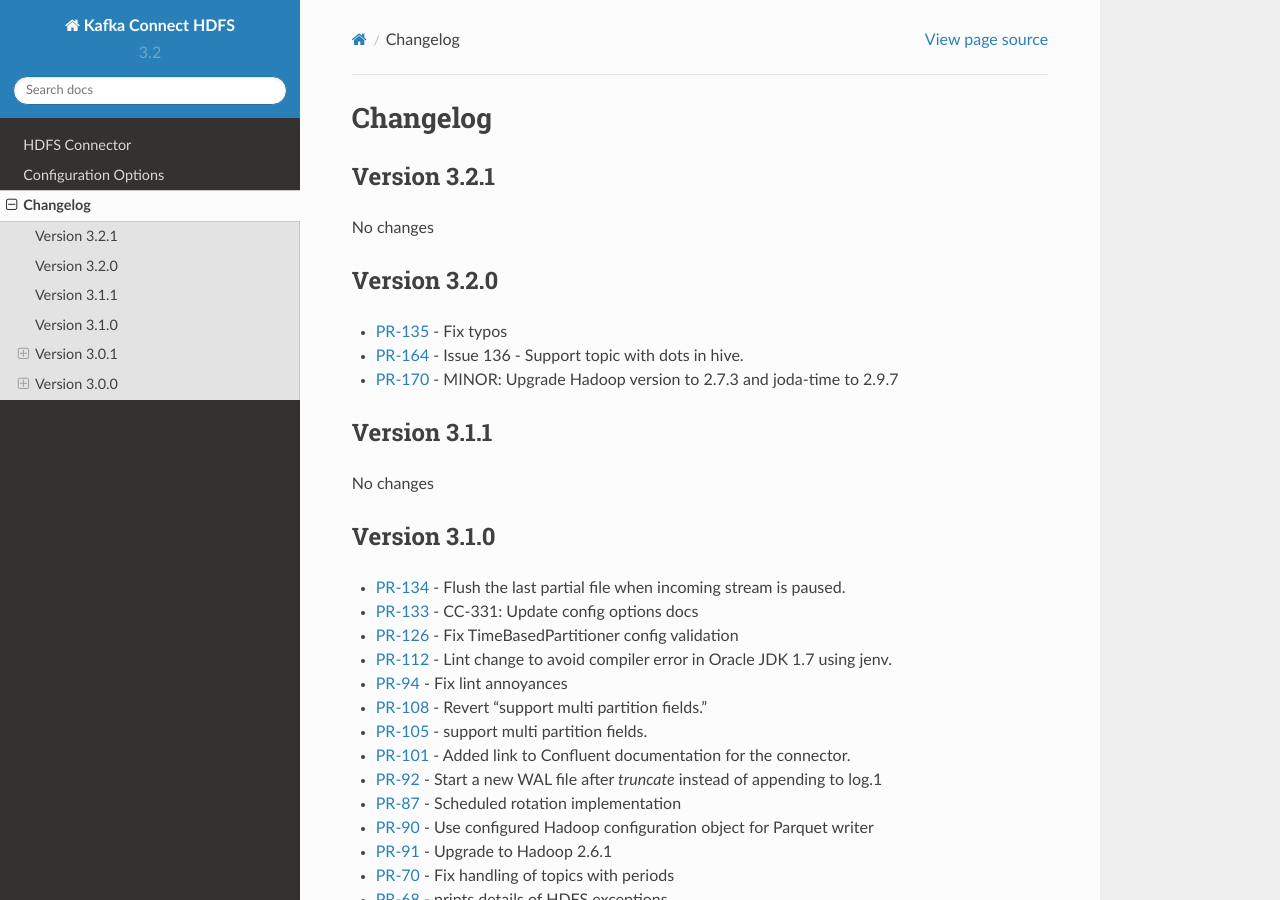
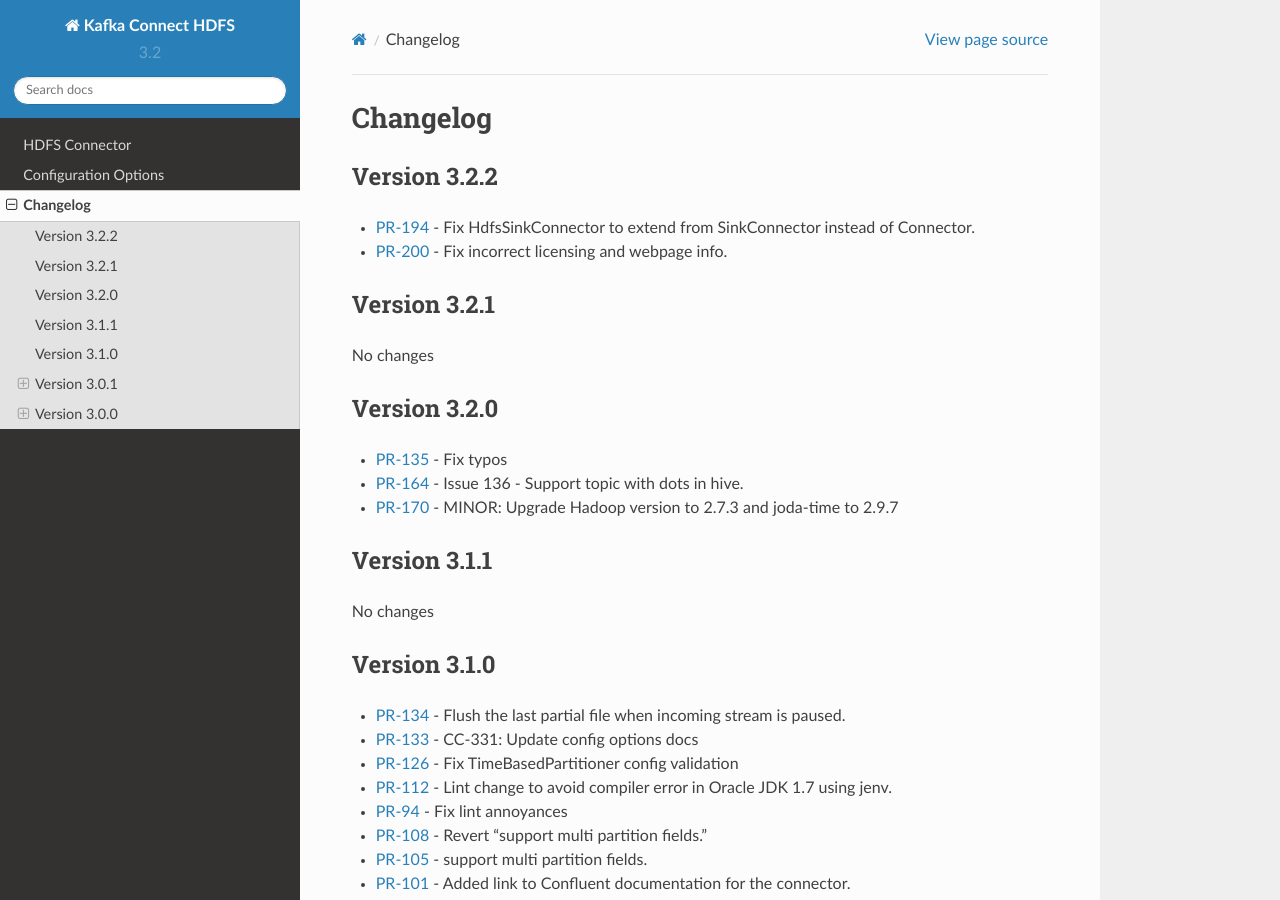
Before and after one commit to qubole/streamx, a Sphinx documentation site: the page built from docs/changelog.rst, in a window 1280 px wide and 900 px high. Built offline with Sphinx 7.4.7 and the Read the Docs theme 2.0.0, drawn with Linux system fonts in a browser that asks for light colours.

Commit message:
Add 3.2.2 changelog

```diff
--- a/docs/changelog.rst
+++ b/docs/changelog.rst
@@ -2,6 +2,12 @@
 
 Changelog
 =========
+
+Version 3.2.2
+-------------
+
+* `PR-194 <https://github.com/confluentinc/kafka-connect-hdfs/pull/194>`_ - Fix HdfsSinkConnector to extend from SinkConnector instead of Connector.
+* `PR-200 <https://github.com/confluentinc/kafka-connect-hdfs/pull/200>`_ - Fix incorrect licensing and webpage info.
 
 Version 3.2.1
 -------------
```
